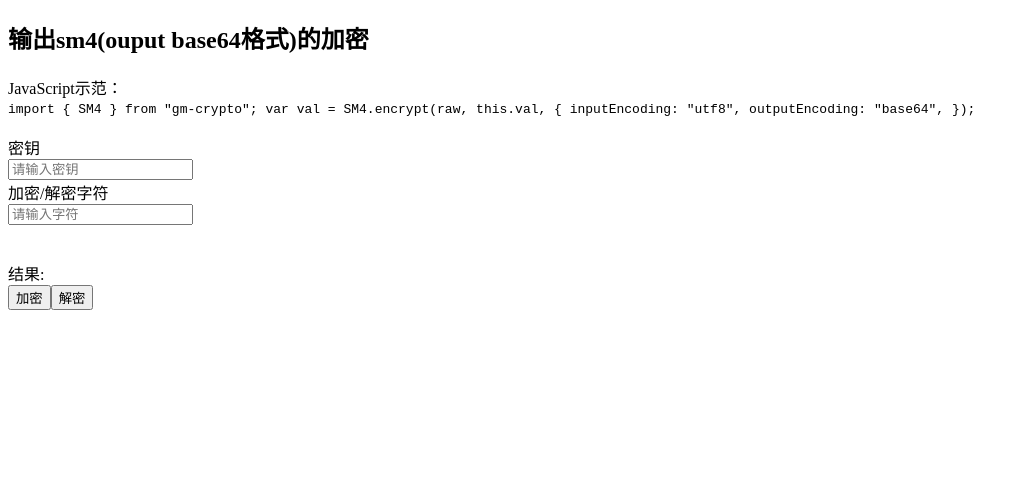
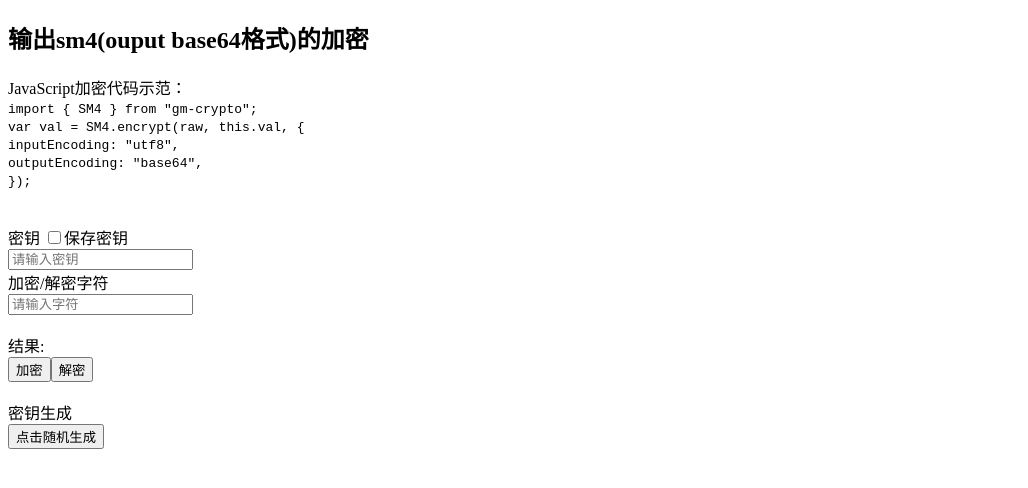
Before and after one commit to hjdshu/electron-sm4-outputbase64, a Vue app in the folder app/: page / in a window 1280 px wide. Shown: the top 488 px of the page, without its empty margins (0-1028 px from the left). Built offline with nearby package versions, Linux system fonts and the light colour scheme.

Commit message:
update v2

```diff
--- a/app/package.json
+++ b/app/package.json
@@ -1,6 +1,6 @@
 {
   "name": "hello",
-  "version": "0.1.0",
+  "version": "0.2.0",
   "private": true,
   "main": "main.js",
   "author": "jake",
--- a/app/src/App.vue
+++ b/app/src/App.vue
@@ -1,21 +1,35 @@
 <template>
   <div id="app">
     <h2>输出sm4(ouput base64格式)的加密</h2>
-    <div>JavaScript示范：</div>
+    <div>JavaScript加密代码示范：</div>
     <code>
-      import { SM4 } from "gm-crypto";
-      var val = SM4.encrypt(raw, this.val, {
-        inputEncoding: "utf8",
-        outputEncoding: "base64",
-      });
+      import { SM4 } from "gm-crypto"; <br />
+      var val = SM4.encrypt(raw, this.val, {<br />
+      inputEncoding: "utf8",<br />
+      outputEncoding: "base64",<br />
+      });<br />
     </code>
-    <br>
-    <br>
-    <div>密钥</div>
-    <input v-model="val" type="password" placeholder="请输入密钥" />
+    <br />
+    <br />
+    <div>
+      密钥
+      <input
+        type="checkbox"
+        label="保存密码"
+        :checked="isSave"
+        name="save_s"
+        @change="checked"
+      /><label for="save_s">保存密钥</label>
+    </div>
+    <input
+      v-model="val"
+      type="password"
+      oncopy="return false"
+      placeholder="请输入密钥"
+      @change="keyChange"
+    />
     <div>加密/解密字符</div>
     <input v-model="val2" type="text" placeholder="请输入字符" />
-    <br />
     <br />
     <br />
     <div>
@@ -26,6 +40,9 @@
       <button @click="decryptSensitiveData(val2)">解密</button>
     </div>
     <br />
+    <div>密钥生成</div>
+    <button @click="createKey">点击随机生成</button>
+    <div v-if="key">{{ key }}</div>
   </div>
 </template>
 
@@ -47,9 +64,13 @@ export default {
   components: {},
   data() {
     return {
-      val: "",
+      val: localStorage.getItem("is_save_key")
+        ? localStorage.getItem("s_key") || ""
+        : "",
       val2: "",
       val3: "",
+      key: "",
+      isSave: !!localStorage.getItem("is_save_key"),
     };
   },
   methods: {
@@ -76,6 +97,32 @@ export default {
         alert("解密出错，请输入正确的密钥和加密字符串");
       }
     },
+
+    keyChange() {
+      if (this.isSave) {
+        localStorage.setItem("s_key", this.val);
+      }
+    },
+
+    createKey() {
+      let x = "abcdef0123456789";
+
+      let d = "";
+
+      for (var i = 0; i < 32; i++) {
+        d += x.charAt(parseInt(Math.random() * 16));
+      }
+      this.key = d;
+    },
+    checked(e) {
+      this.isSave = e.target.checked;
+      if (!this.isSave) {
+        localStorage.removeItem("s_key");
+        localStorage.removeItem("is_save_key");
+      } else {
+        localStorage.setItem("is_save_key", true);
+      }
+    },
   },
 };
 </script>
```
